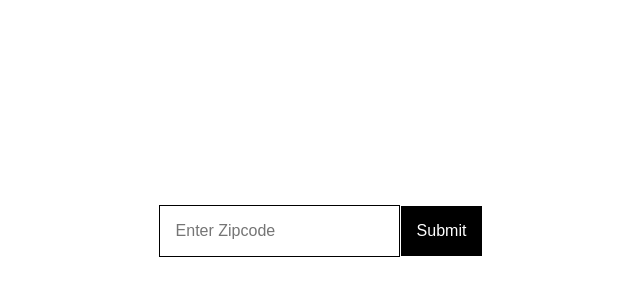
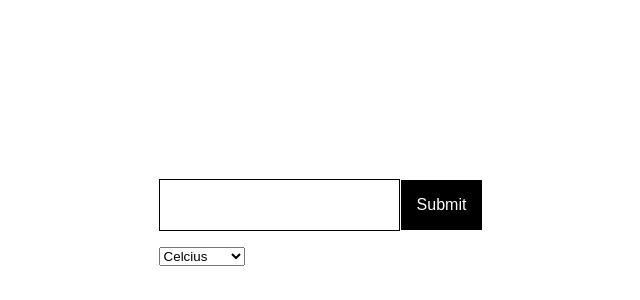
Before and after one commit to taymitsu/weather-api, a React (Create React App) app: page / in a window 1280 px wide. Shown: the part 180-480 px from the top of the page, without its empty margins (319-959 px from the left). Built offline with nearby package versions, Linux system fonts and the light colour scheme.

Commit message:
zip and unit included in form

```diff
--- a/src/Weather.css
+++ b/src/Weather.css
@@ -2,14 +2,14 @@
 
 }
 
-.Weather > form > input {
+.Weather > form input {
   padding: 1rem;
   font-size: 1rem;
   border: 1px solid;
   margin: 0;
 }
 
-.Weather > form > button {
+.Weather > form button {
   padding: 1rem;
   font-size: 1rem;
   border: 1px solid;
@@ -17,3 +17,7 @@
   background-color: black;
   color: white;
 }
+
+.Weather > form > select {
+  margin: 1rem 0;
+}
--- a/src/Weather.js
+++ b/src/Weather.js
@@ -3,17 +3,29 @@ import './Weather.css'
 
 function Weather() {
 
-  const[ zip, setZip ] = useState('')
+  const[zip, setZip] = useState(' ')
+  const[unit, setUnit] = useState(' ')
+
   return (
     <div className="Weather">
-      <h1>{zip}</h1>
+      <h1>{zip} {unit}</h1>
       <form>
+        <div>
         <input
           placeholder="Enter Zipcode"
           value={zip}
           onChange={e => setZip(e.target.value)}
         />
+
         <button>Submit</button>
+        </div>
+
+        <select onChange={e => setUnit(e.target.value)}>
+          <option value="metric">Celcius</option>
+          <option value="imperial">Fahrenheit</option>
+          <option value="standard">Kelvin</option>
+        </select>
+
       </form>
     </div>
   )
```
